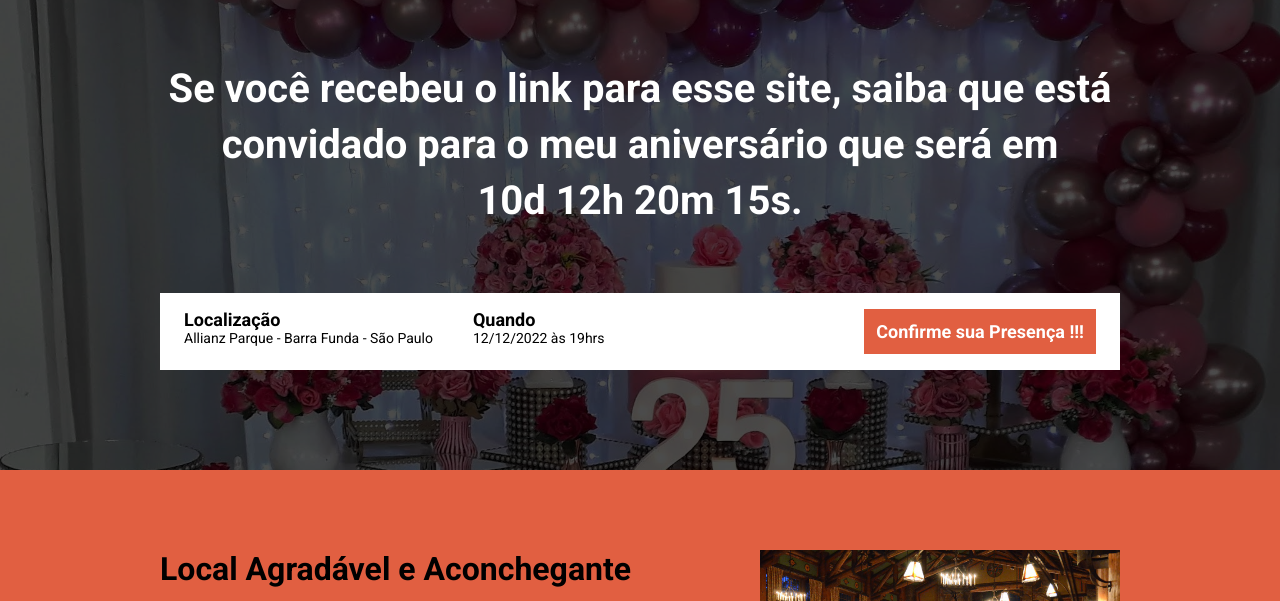
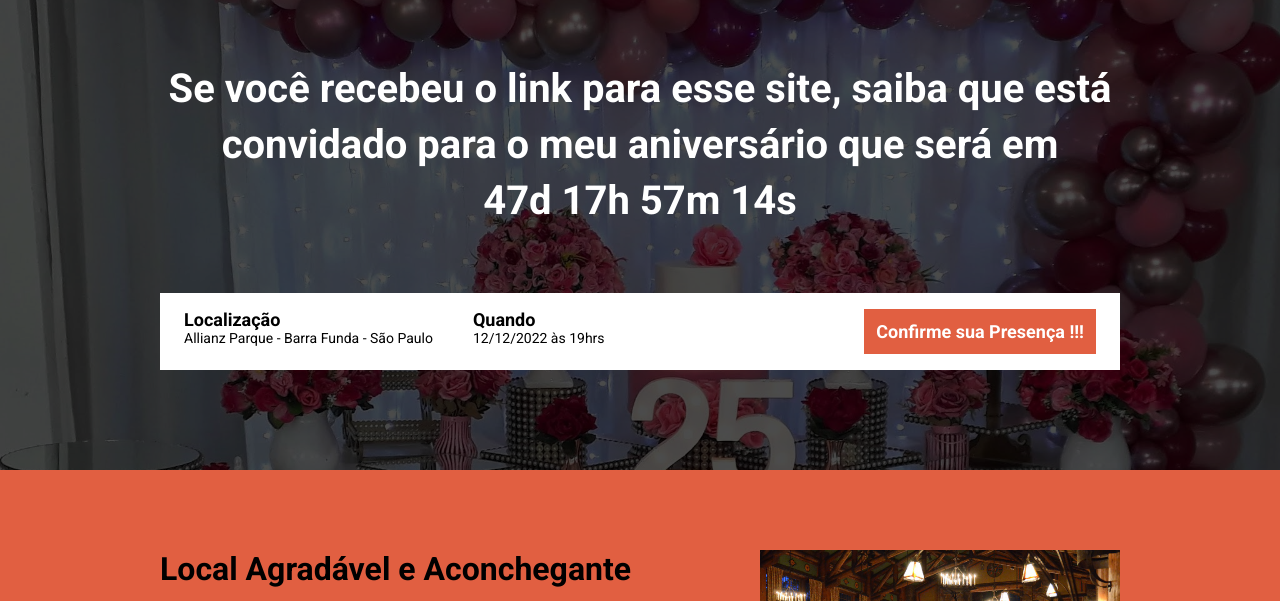
Before and after one commit to jvmazetti/projeto_meu_aniversario, a website built with Parcel: page src/index.html in a window 1280 px wide. Shown: the part 147-748 px from the top of the page. Built offline with nearby package versions, Linux system fonts and the light colour scheme.

Commit message:
criando o temporizador

```diff
--- a/package.json
+++ b/package.json
@@ -2,9 +2,9 @@
   "name": "meu_aniversario",
   "version": "1.0.0",
   "description": "",
-  "main": "index.js",
   "scripts": {
     "dev": "parcel src/index.html src/styles/main.scss src/scripts/main.js --no-cache",
+    "build":"parcel build src/index.html",
     "test": "echo \"Error: no test specified\" && exit 1"
   },
   "keywords": [],
--- a/src/index.html
+++ b/src/index.html
@@ -15,7 +15,7 @@
         <div class="container">
             <img class="hero__logo" src="./images/bolo_de_fundo.jpg" alt="bolo"/>
             <p class="hero__text">
-                Se você recebeu o link para esse site, saiba que está convidado para o meu aniversário que será em <br> 10d 12h 20m 15s.
+                Se você recebeu o link para esse site, saiba que está convidado para o meu aniversário que será em <br><span id="contador">10d 12h 20m 15s.</span>
             </p>
             <div class="infos-bar">
                 <ul class="infos-bar__infos">
--- a/src/scripts/main.js
+++ b/src/scripts/main.js
@@ -1 +1,26 @@
 AOS.init();
+
+const dataDoEvento = new Date("Nov 21, 2023 19:00:00");
+const timeStampDoEvento = dataDoEvento.getTime();
+
+const contaAsHoras = setInterval(function () {
+    const agora = new Date();
+    const timeStampAtual = agora.getTime();
+
+    const distanciaAteOEvento = timeStampDoEvento - timeStampAtual;
+
+    const diasEmMs = 1000 * 60 * 60 * 24;
+    const horaEmMs = 1000 * 60 * 60;
+    const minutoEmMs = 1000 * 60;
+
+    const diasAteOEvento = Math.floor(distanciaAteOEvento / diasEmMs);
+    const horasAteOEvento = Math.floor((distanciaAteOEvento % diasEmMs) / horaEmMs);
+    const minutosAteOEvento = Math.floor(distanciaAteOEvento % horaEmMs / minutoEmMs);
+    const segundosAteOEvento = Math.floor((distanciaAteOEvento % minutoEmMs / 1000));
+
+    document.getElementById('contador').innerHTML = `${diasAteOEvento}d ${horasAteOEvento}h ${minutosAteOEvento}m ${segundosAteOEvento}s`;
+    if (distanciaAteOEvento < 0){
+        clearInterval(contaAsHoras);
+        document.getElementById('contador').innerHTML = 'Evento expirado';
+    }
+}, 1000);
```
